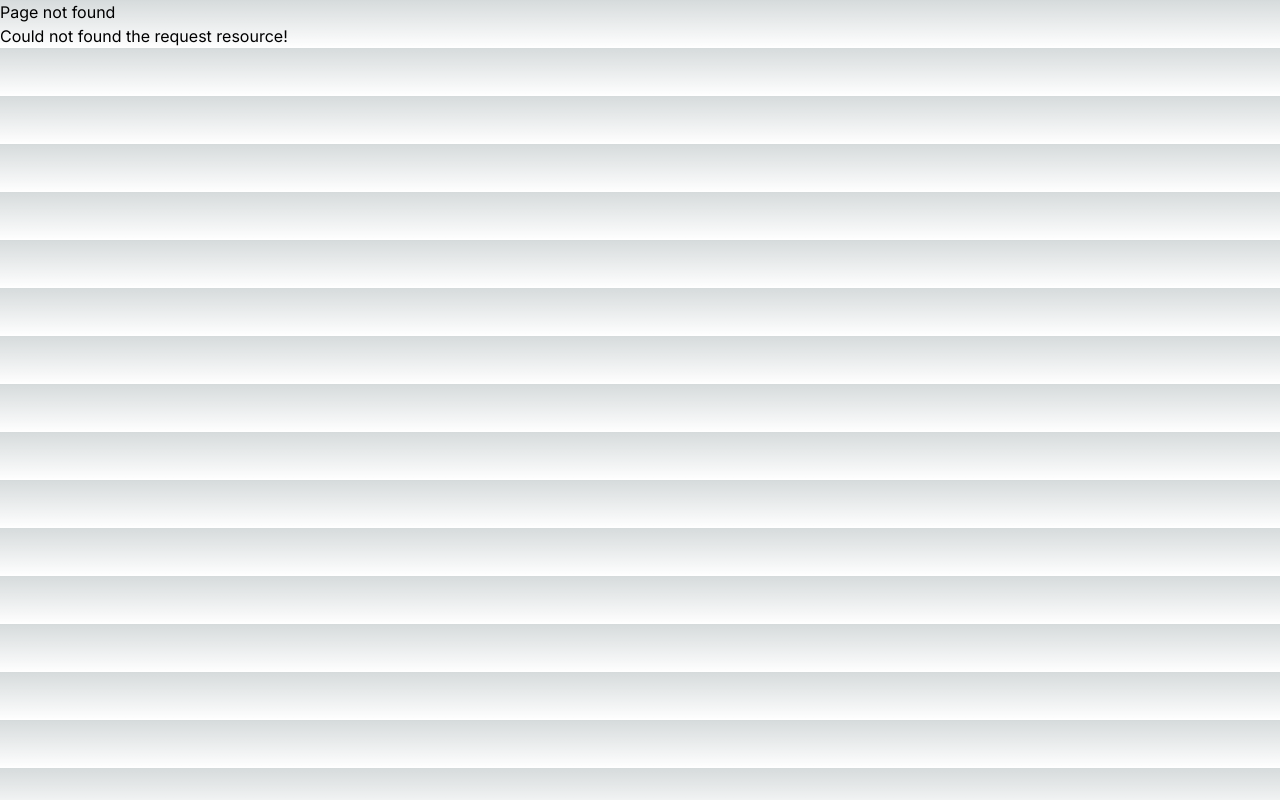
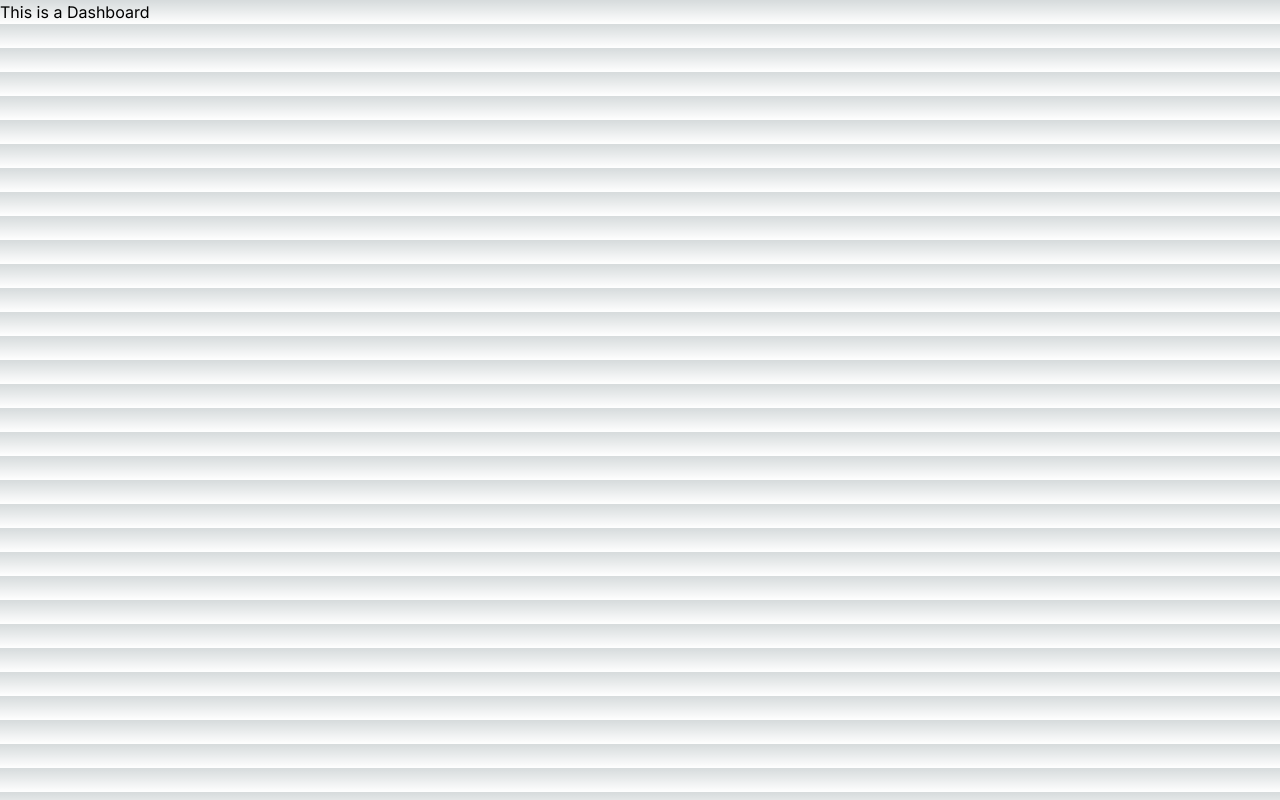
Before and after one commit to AmanSharma182/nextjs-14-practice-app, a Next.js app: page /dashboard in a window 1280 px wide. Before the commit this address had no page. Built offline with nearby package versions, Linux system fonts and the light colour scheme.

Commit message:
Tutorial - 11 Completed

```diff
--- /dev/null
+++ b/src/app/dashboard/line-chart.tsx
@@ -0,0 +1,3 @@
+export default function LineChart() {
+  return <h1>This is a Line chart</h1>;
+}
--- /dev/null
+++ b/src/app/dashboard/page.tsx
@@ -0,0 +1,7 @@
+function BarChart() {
+  return <h1>This is a bar Chart</h1>;
+}
+
+export default function Dashboard() {
+  return <h1>This is a Dashboard</h1>;
+}
```
